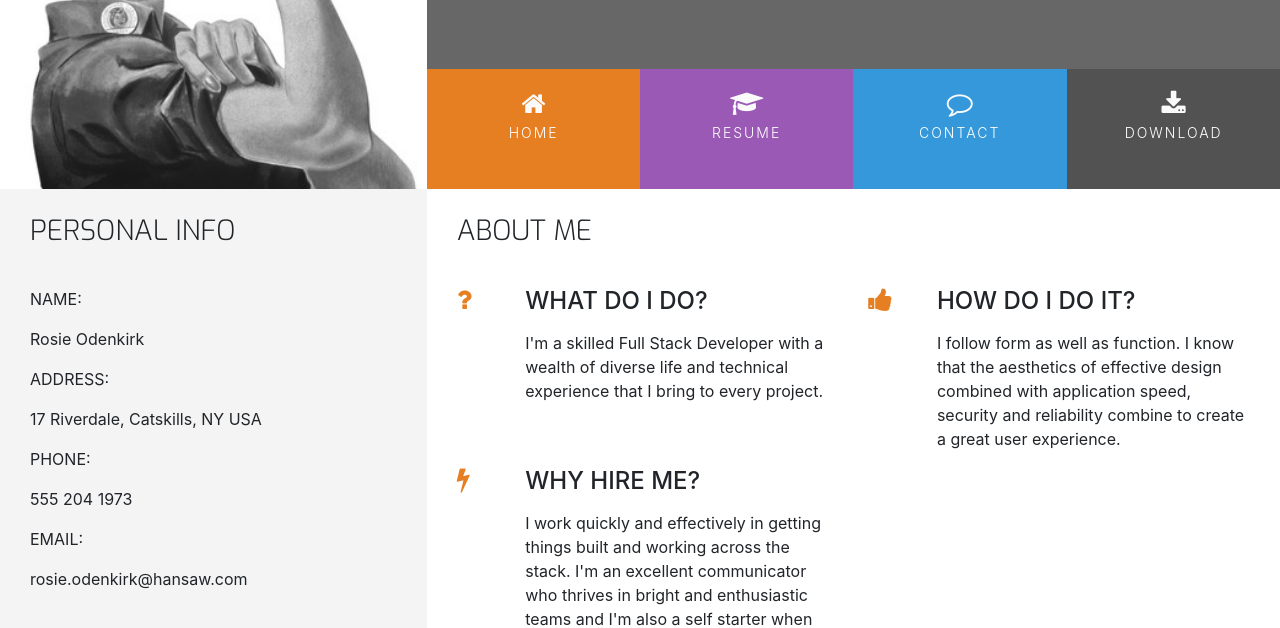
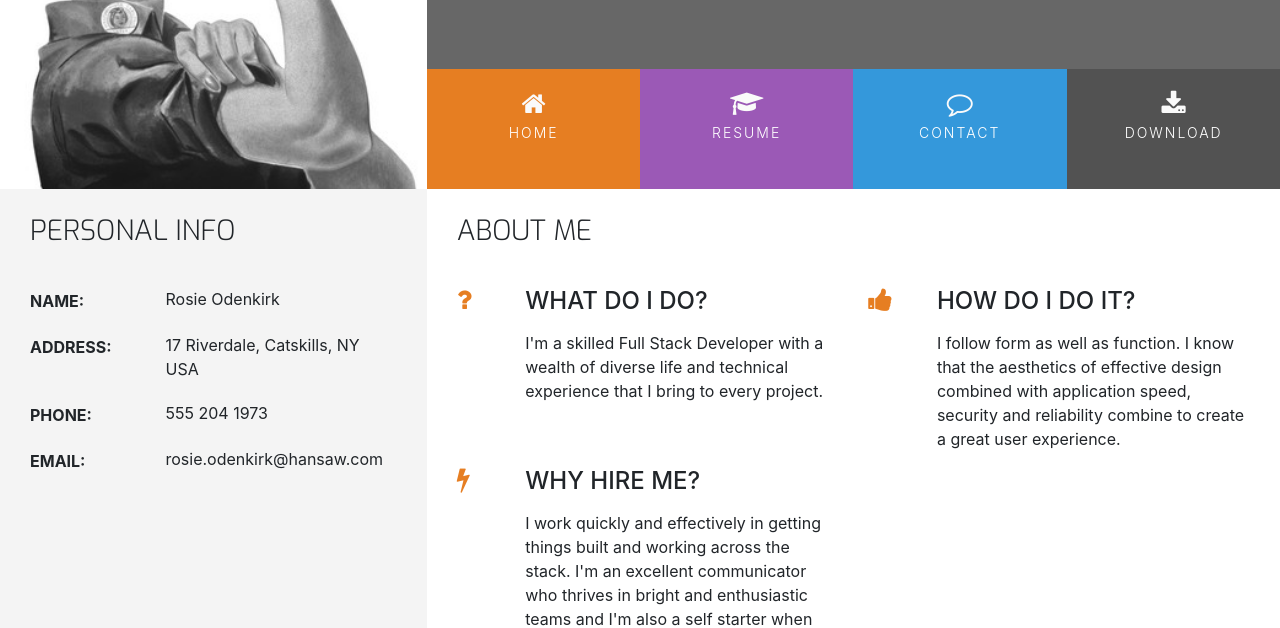
Before and after one commit to kashinak/mini-Rosie-resume-project, a plain HTML site: page index.html in a window 1280 px wide. Shown: the part 180-808 px from the top of the page. Drawn offline with nearby package versions, Linux system fonts and the light colour scheme.

Commit message:
style.css added 'Personal Info' comment section styling .personal-info-itme .key to be bold and to be on same line as corresponding .value vertical-align: top and added space all around

```diff
--- a/assets/css/style.css
+++ b/assets/css/style.css
@@ -225,5 +225,40 @@ footer {
 
 .three-reasons-heading {
     margin-bottom: 15px;
+}
+
+/*----------------------------------------------------------Personal Info*/
+
+.personal-info-item {
+    margin-bottom: 20px;
+    display: block;
+    clear: both;
+}
+
+.personal-info-item .key,
+.personal-info-item .value {
+    padding-right: 8px;
+    display: inline-block;
+}
+
+.personal-info-item .key p,
+.personal-info-item .value p {
+    margin: 0;
+}
+
+.personal-info-item .key {
+    width: 30%;
+    margin-right: 21px;
+    padding-top: 2px;
+    vertical-align: top;
+}
+
+.personal-info-item .key p {
+    font-weight: 700;
+}
+
+.personal-info-item .value {
+    position: relative;
+    width: 60%;
 
 }
```
